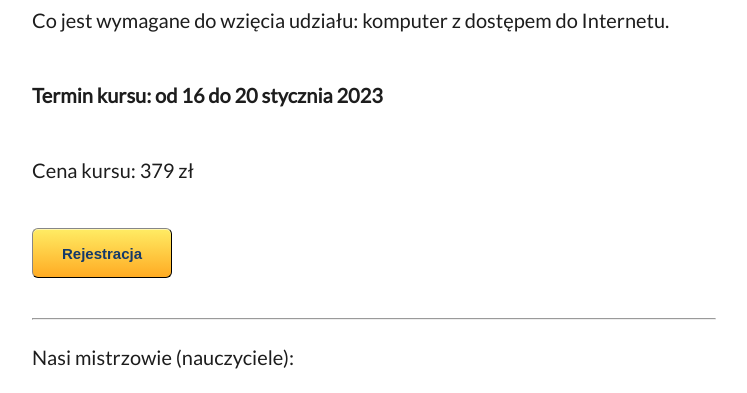
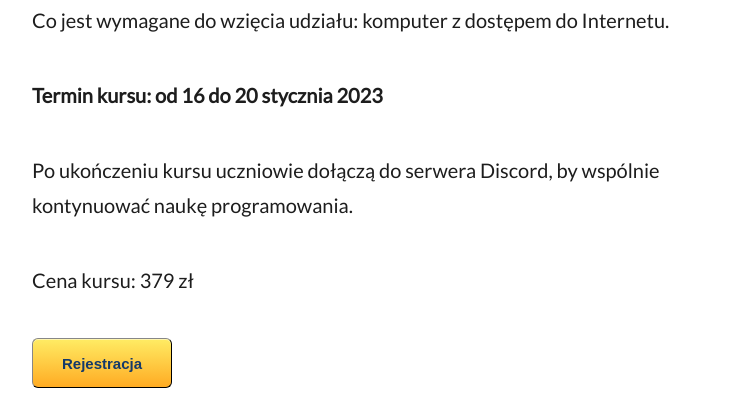
Before and after one commit to arispen/gildia.edu.pl, a plain HTML site: page index.html in a window 1280 px wide. Shown: the part 1598-1991 px from the top of the page, without its empty margins (266-1013 px from the left). Drawn offline with Linux system fonts and the light colour scheme; a web font is replaced by a local one.

Commit message:
Update index.html

```diff
--- a/index.html
+++ b/index.html
@@ -37,6 +37,7 @@
   <p>Liczba miejsc: 10.</p>
   <p>Co jest wymagane do wzięcia udziału: komputer z dostępem do Internetu.</p>
   <p><b>Termin kursu: od 16 do 20 stycznia 2023</b><p>
+  <p>Po ukończeniu kursu uczniowie dołączą do serwera Discord, by wspólnie kontynuować naukę programowania.</p>
   <p>Cena kursu: 379 zł</p>
   <p><a href="https://forms.gle/mQP56cQNi2LZ2kvFA"><button>Rejestracja</button></a></p>
   <hr>
```
